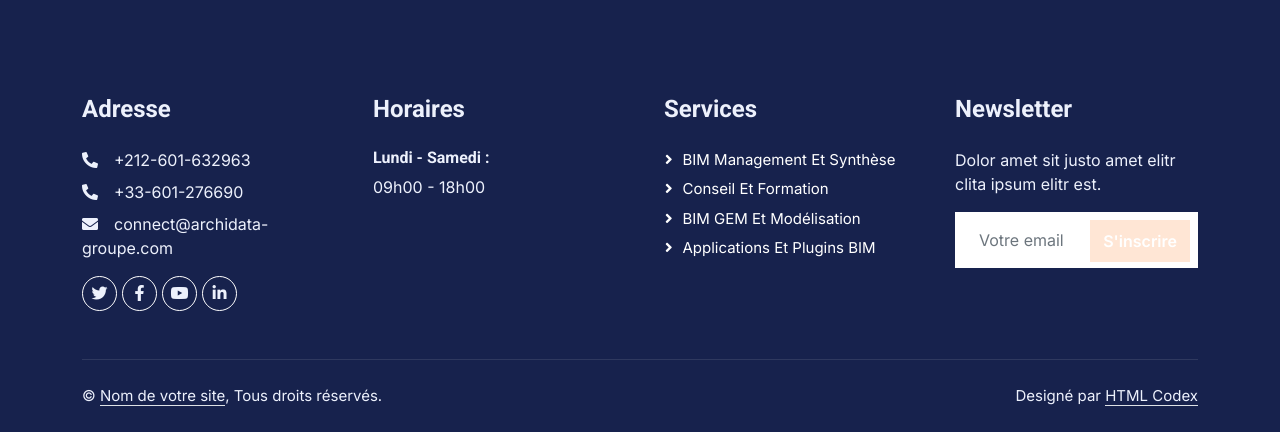
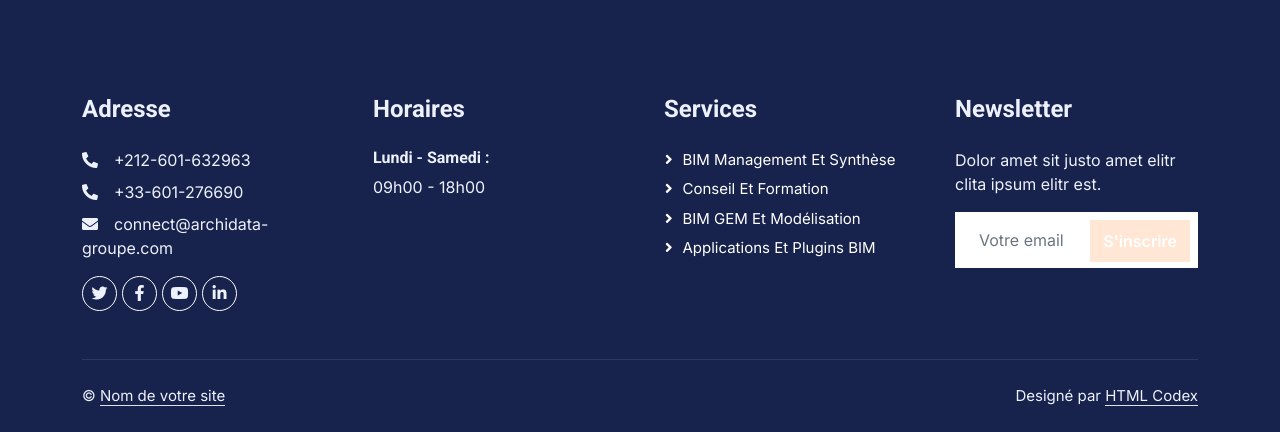
Before and after one commit to Webcinq/archidata-group, a Laravel app: page /about in a window 1280 px wide; the page is wider, and only the part inside the window is pictured. Shown: the part 2493-2925 px from the top of that part. Run offline with Laravel 12, Linux system fonts and the light colour scheme; parts of the project's set-up code (start-up, migrations or seed data) failed here and were passed over; some libraries are stand-ins or nearby versions.

Commit message:
test deployment

```diff
--- a/resources/views/layout.blade.php
+++ b/resources/views/layout.blade.php
@@ -147,7 +147,7 @@
         <div class="copyright">
             <div class="row">
                 <div class="col-md-6 text-center text-md-start mb-3 mb-md-0">
-                    &copy; <a class="border-bottom" href="#">Nom de votre site</a>, Tous droits réservés.
+                    &copy; <a class="border-bottom" href="#">Nom de votre site</a>
                 </div>
                 <div class="col-md-6 text-center text-md-end">
                     <!--/*** Ce template est gratuit tant que vous conservez le lien / l'attribution à l'auteur dans le pied de page. Pour l'utiliser sans ce lien, vous pouvez acheter la Licence d'Exclusion de Crédit sur "https://htmlcodex.com/credit-removal". Merci de votre soutien. ***/-->
```
